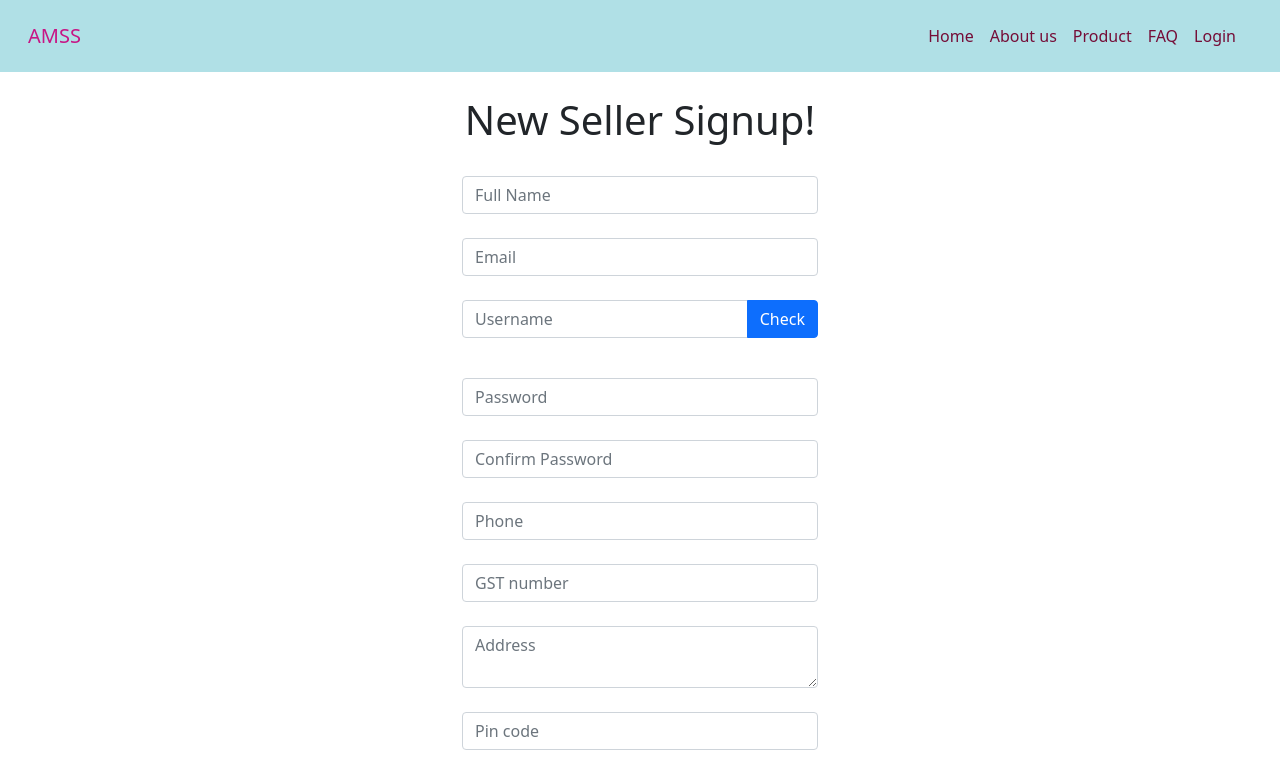
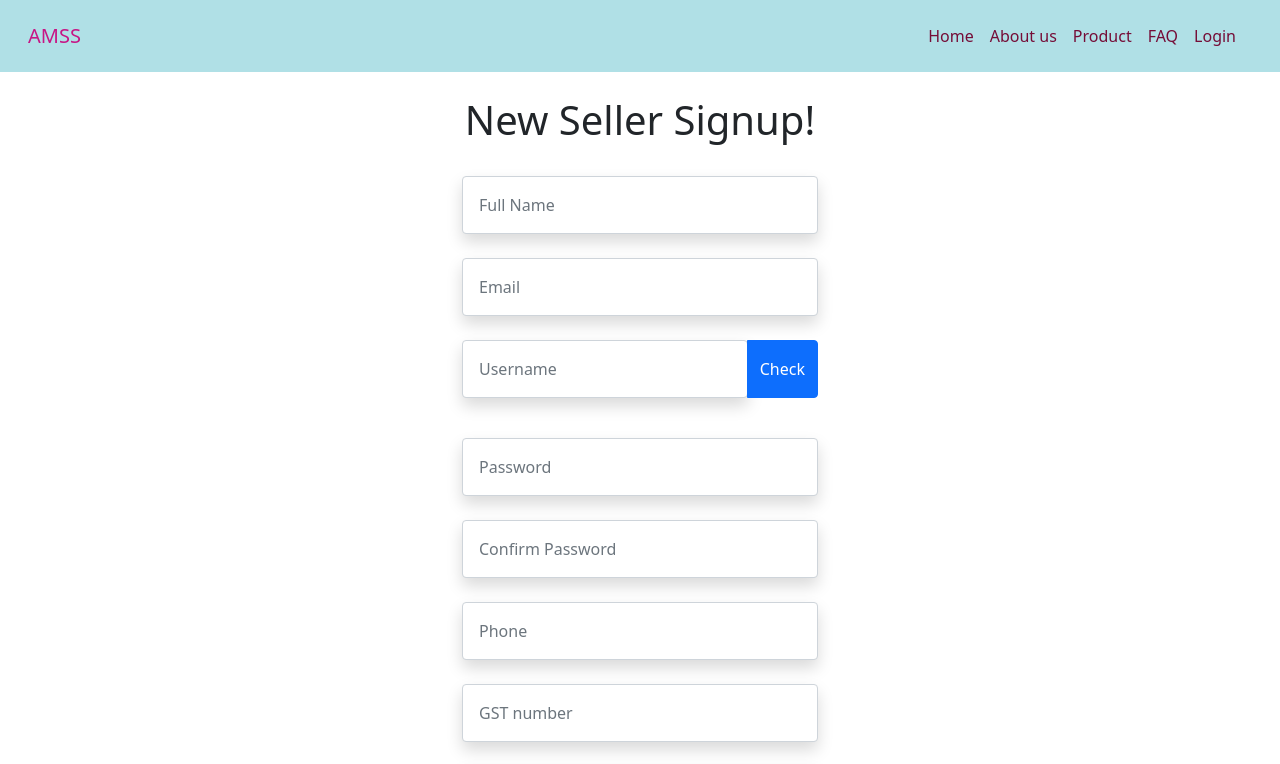
Before and after one commit to tripods123/AMSS-MERN, a React (Create React App) app in the folder frontend/: page /registerseller in a window 1280 px wide. Shown: the top 764 px of the page. Built offline with nearby package versions, Linux system fonts and the light colour scheme; no server answers.

Commit message:
designed register and login

```diff
--- a/frontend/src/components/LoginModal.js
+++ b/frontend/src/components/LoginModal.js
@@ -13,6 +13,10 @@ export default function Loginmodal(props){
     const [passwordShown, setPasswordShown] = useState(false);
           const togglePasswordVisiblity = () => {
             setPasswordShown(passwordShown ? false : true);
+          };
+          const close = () => {
+                const cl1 = document.getElementById('close1');
+                cl1.click();
           };
     const submitValueLog = (e) => {
         e.preventDefault();
@@ -42,17 +46,17 @@ export default function Loginmodal(props){
                 <div className="modal-dialog modal-fullscreen-sm-down">
                     <div className="modal-content">
                         <div className="modal-header">
-                            <h5 className="modal-title" id="staticBackdropLabel">Login to</h5>
-                            <button type="button" className="btn-close" data-bs-dismiss="modal" aria-label="Close"></button>
+                            <h5 className="modal-title" id="staticBackdropLabel" style={{'color':'#C71585'}}>Login to</h5>
+                            <button type="button" className="btn-close" id="close1" data-bs-dismiss="modal" aria-label="Close"></button>
                         </div>
                         <div className="modal-body">
-                            <h1 className='display-7'>Automobile Seller</h1>
+                            <h1 className='display-7' style={{'color':'#0d6efd'}}>Automobile Seller</h1>
                             <br/>
                             <form onSubmit={submitValueLog}>
-                                <input className='form-control' placeholder='Username' id='username' type='text' onChange={e => setlogusername(e.target.value)}/><br/>
+                                <input className='form-control shadow p-2 bg-body rounded' placeholder='Username' id='username' type='text' onChange={e => setlogusername(e.target.value)}/><br/>
                                 <div className="input-group mb-3">
-                                    <input className='form-control' placeholder='Password' id='password' type={passwordShown ? "text" : "password"} onChange={e => setlogpassword(e.target.value)} required/>
-                                    <i className="btn btn-outline-secondary" onClick={togglePasswordVisiblity}>{eye}</i>
+                                    <input className='form-control shadow p-2 bg-body rounded' placeholder='Password' id='password' type={passwordShown ? "text" : "password"} onChange={e => setlogpassword(e.target.value)} required/>
+                                    <i className="btn btn-primary shadow p-2" onClick={togglePasswordVisiblity}>{eye}</i>
                                 </div>
                                 <Link  className="float-end" to="/registercustomer" data-bs-dismiss="modal">Forgot Password?</Link>
                                 <br/>
@@ -67,18 +71,15 @@ export default function Loginmodal(props){
                                 {loginerror === ''?null:<Alert message={loginerror} type='danger'/>}
                                 <br/>
                                 <center>
-                                <div className="d-inline float-left">
                                     <button tag='input' type='submit' className='btn btn-primary fs-6 w-auto h-auto'>Login</button>
-                                </div>
                                 </center>
-                                <div className="d-inline p-2 float-left">
-                                    <p className='fs-6' >New to site? <Link className='fs-6' to="/registercustomer">Signup</Link></p>
-                                </div>
+                                <br/>
+                                <p className='fs-6' >New to site? <Link onClick={close} className='fs-6' to="/registercustomer">Signup</Link></p>
                             </form>
                         </div>
-                        <div className="modal-footer">
+                        {/* <div className="modal-footer">
                             <button type="button" className="btn btn-secondary" id="close1" data-bs-dismiss="modal">Close</button>
-                        </div>
+                        </div> */}
                     </div>
                 </div>
             </div>
--- a/frontend/src/components/Register_seller.js
+++ b/frontend/src/components/Register_seller.js
@@ -112,36 +112,36 @@ function Register_seller(){
                     <h1 className='display-7'>New Seller Signup!</h1>
                     <br/>
                     <form onSubmit={onFormValueSubmit}>
-                        <input type="text" className='form-control' placeholder="Full Name" onChange={e => setfullname(e.target.value)} required/><br/>
-                        <input type="email" className='form-control' placeholder="Email"  onChange={e => setemail(e.target.value)} required/><br/>
+                        <input type="text" className='form-control shadow p-3 bg-body rounded' placeholder="Full Name" onChange={e => setfullname(e.target.value)} required/><br/>
+                        <input type="email" className='form-control shadow p-3 bg-body rounded' placeholder="Email"  onChange={e => setemail(e.target.value)} required/><br/>
                         <div className="input-group mb-3">
-                            <input type="text" className='form-control' placeholder="Username" onChange={e => setusername(e.target.value)} required/>
+                            <input type="text" className='form-control shadow p-3 bg-body rounded' placeholder="Username" onChange={e => setusername(e.target.value)} required/>
                             <button onClick={e=> checkavailability(e)} className='btn btn-primary'>Check</button>
                         </div>
                         {availability===true ? <Alert message='Username available' type='success'/>: availability === false ? <Alert message='Username not available' type='danger'/> :null}
                         <br/>
-                        <input type="password" className='form-control' placeholder="Password" onChange={e => setpassword(e.target.value)} onKeyUp={checkpasswordstrength} required/><br/>
+                        <input type="password" className='form-control shadow p-3 bg-body rounded' placeholder="Password" onChange={e => setpassword(e.target.value)} onKeyUp={checkpasswordstrength} required/><br/>
                         {criteriaerror === true ? <Alert message='Passwords do not match criteria' type='danger'/>:criteriaerror === false? <Alert message='Passwords match criteria' type='success'/> :null}
-                        <input type="password" className='form-control' placeholder="Confirm Password" onChange={e => setconfirmpassword(e.target.value)} onKeyUp={checkpasswords} required/><br/>
+                        <input type="password" className='form-control shadow p-3 bg-body rounded' placeholder="Confirm Password" onChange={e => setconfirmpassword(e.target.value)} onKeyUp={checkpasswords} required/><br/>
                         {passwordmatch === true ? <Alert message='Passwords do not match' type='danger'/>:passwordmatch === false? <Alert message='Passwords match' type='success'/> :null}
-                        <input type="tel" className='form-control' placeholder="Phone" onChange={e => setphone(e.target.value)} required/><br/>
-                        <input type="text" className='form-control' placeholder="GST number" onChange={e => setgst(e.target.value)} required/><br/>
-                        <textarea className='form-control' placeholder="Address" onChange={e => setaddress(e.target.value)}></textarea><br/>
-                        <input type="text" className='form-control' placeholder="Pin code" onChange={e => setpincode(e.target.value)} required/><br/>
-                        <select className='form-select' onChange={e => selectState(e)}>
+                        <input type="tel" className='form-control shadow p-3 bg-body rounded' placeholder="Phone" onChange={e => setphone(e.target.value)} required/><br/>
+                        <input type="text" className='form-control shadow p-3 bg-body rounded' placeholder="GST number" onChange={e => setgst(e.target.value)} required/><br/>
+                        <textarea className='form-control shadow p-3 bg-body rounded' placeholder="Address" onChange={e => setaddress(e.target.value)}></textarea><br/>
+                        <input type="text" className='form-control shadow p-3 bg-body rounded' placeholder="Pin code" onChange={e => setpincode(e.target.value)} required/><br/>
+                        <select className='form-select shadow p-3 bg-body rounded' onChange={e => selectState(e)}>
                             {states.map((state_name)=>{
                                 return(<option value={state_name}>{state_name}</option>)
                             })}
                         </select>
                         <br/>
-                        <select className='form-select' onChange={e => setcity(e.target.value)}>
+                        <select className='form-select shadow p-3 bg-body rounded' onChange={e => setcity(e.target.value)}>
                             {cities.map((city_name)=>{
                                 return(<option value={city_name}>{city_name}</option>)
                             })}
                         </select><br/>
                         {error!==''?<Alert message='Internal server error' type='danger'/>:null}
                         <button type='submit' className='btn btn-primary'>Signup</button>
-                    </form>
+                    </form><br/>
                 </div>
                 <div className='col-sm'></div>
             </div>
```
Also changed, not shown: frontend/src/components/Register.js (+10 -10 lines).
